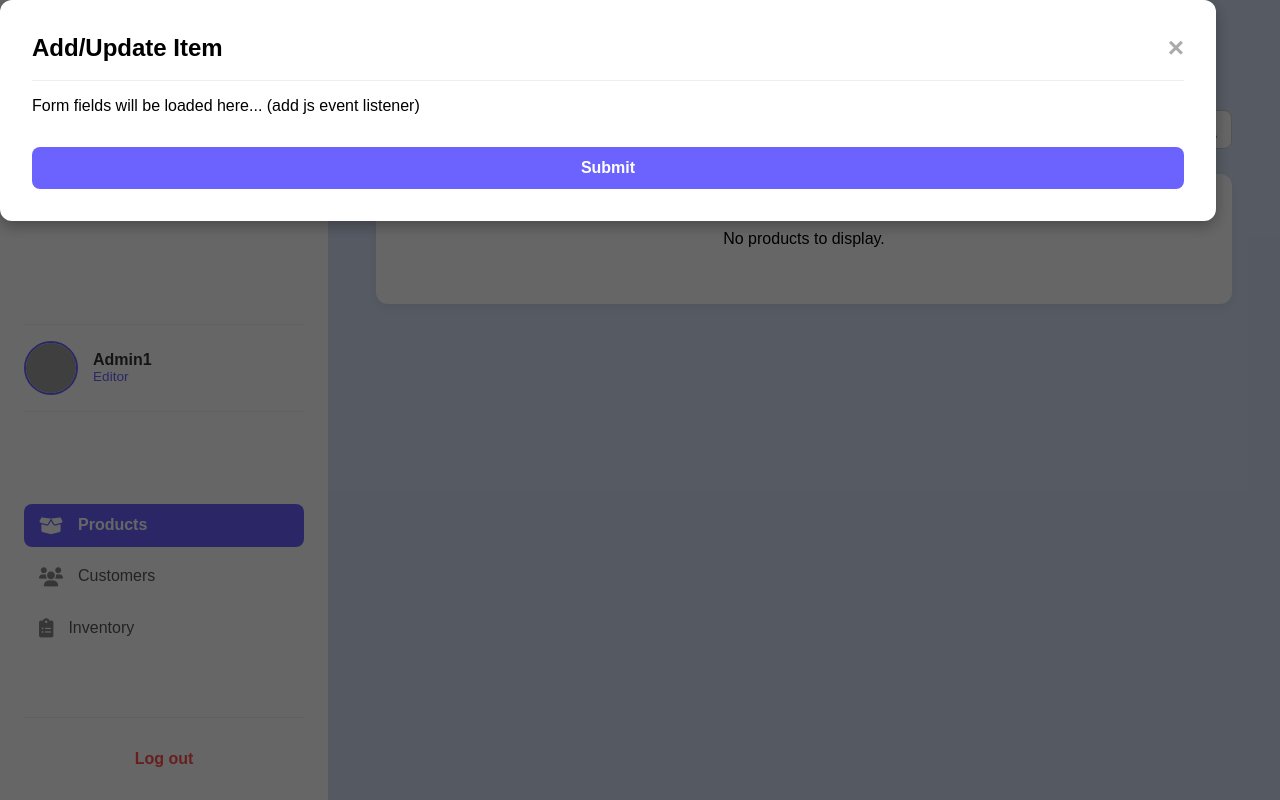
After one commit to LianMaoNUS/IS2108_Project, a Django app: page /admin_panel/dashboard/ in a window 1280 px wide. The commit adds this page. Run offline with Django 5.2, Linux system fonts and the light colour scheme; data that the repository does not hold is empty; grey boxes are pictures that could not be loaded.

Commit message:
admin panel

```diff
--- a/AuroraMart/admin_panel/static/admin_panel/css/panel.css
+++ b/AuroraMart/admin_panel/static/admin_panel/css/panel.css
@@ -31,8 +31,8 @@ body {
 }
 
 .sidebar-header .logo-img {
-    width: 45px; /* Adjust logo size */
-    height: 45px;
+    width: 200px;
+    height: 200px;
 }
 
 .sidebar-header p {
@@ -224,10 +224,23 @@ body {
 
 /* Table Styles */
 .table-container {
+    overflow-x: auto;
     background-color: #fff;
     border-radius: 12px;
-    overflow-x: auto; /* For responsiveness on smaller screens */
     box-shadow: 0 4px 8px rgba(0, 0, 0, 0.05);
+}
+
+.table-container table {
+    width: 100%;
+    border-collapse: collapse;
+}
+
+.table-container th,
+.table-container td {
+    padding: 15px 20px;
+    border-bottom: 1px solid #eee;
+    white-space: nowrap;
+    text-align: left;
 }
 
 table {
@@ -279,3 +292,70 @@ table tbody tr:last-child td {
     background-color: #f9a3a3; /* Muted red */
     color: white;
 }
+
+/* The semi-transparent background overlay */
+.modal-overlay {
+    display: hidden; /* Initially hidden - flex */
+    position: fixed; /* Stays in place even if you scroll */
+    top: 0;
+    left: 0;
+    width: 100%;
+    height: 100%;
+    background-color: rgba(0, 0, 0, 0.6); /* Black with 60% opacity */
+    z-index: 1000; /* Sits on top of everything else */
+
+    /* Use flexbox to center the modal content */
+    justify-content: center;
+    align-items: center;
+}
+
+/* The white content box of the modal */
+.modal-content {
+    background-color: #fff;
+    padding: 2rem;
+    border-radius: 12px;
+    box-shadow: 0 5px 15px rgba(0,0,0,0.3);
+    min-width: 450px;
+    max-width: 90%;
+    position: relative;
+}
+
+.modal-header {
+    display: flex;
+    justify-content: space-between;
+    align-items: center;
+    border-bottom: 1px solid #eee;
+    padding-bottom: 1rem;
+    margin-bottom: 1rem;
+}
+
+.modal-header h2 {
+    margin: 0;
+}
+
+/* The 'X' button to close the modal */
+.close-button {
+    color: #aaa;
+    font-size: 28px;
+    font-weight: bold;
+    cursor: pointer;
+}
+
+.close-button:hover,
+.close-button:focus {
+    color: #333;
+}
+
+/* Basic styling for the submit button inside the modal */
+.modal-body .submit-btn {
+    width: 100%;
+    padding: 12px;
+    margin-top: 1rem;
+    background-color: #6c63ff;
+    color: white;
+    border: none;
+    border-radius: 8px;
+    font-size: 1rem;
+    font-weight: 600;
+    cursor: pointer;
+}
--- /dev/null
+++ b/AuroraMart/admin_panel/templates/admin_panel/dashboard.html
@@ -0,0 +1,156 @@
+<!DOCTYPE html>
+<html lang="en">
+
+<head>
+    <meta charset="UTF-8">
+    <meta name="viewport" content="width=device-width, initial-scale=1.0">
+    <title>Admin - {{ page_title|default:"Dashboard" }}</title>
+
+    {% load static %}
+    <link rel="stylesheet" href="{% static 'admin_panel/css/panel.css' %}">
+    <link rel="stylesheet" href="https://cdnjs.cloudflare.com/ajax/libs/font-awesome/6.0.0-beta3/css/all.min.css">
+</head>
+
+<body>
+    <div class="admin-dashboard">
+        <aside class="sidebar">
+            <div class="sidebar-header">
+                <img src="{% static 'admin_panel/Logo.png' %}" alt="AuroraMart Logo" class="logo-img">
+            </div>
+
+            <div class="admin-profile">
+                <img src="https://t3.ftcdn.net/jpg/01/97/11/64/360_F_197116416_hpfTtXSoJMvMqU99n6hGP4xX0ejYa4M7.jpg"
+                    alt="Admin Profile" class="profile-pic">
+                <div class="profile-info">
+                    <!--login middleware transfer username and user role-->
+                    <p class="admin-name">Admin1</p>
+                    <p class="admin-role">Editor</p>
+                </div>
+            </div>
+
+            <nav class="sidebar-nav">
+                <ul>
+                    <li>
+                        <a href="{% url 'admin_dashboard' %}?type=products"
+                            class="nav-item {% if type == 'products' %}active{% endif %}">
+                            <i class="fa-solid fa-box-open nav-icon"></i>
+                            Products
+                        </a>
+                    </li>
+                    <li>
+                        <a href="{% url 'admin_dashboard' %}?type=customers"
+                            class="nav-item {% if type == 'customers' %}active{% endif %}">
+                            <i class="fa-solid fa-users nav-icon"></i>
+                            Customers
+                        </a>
+                    </li>
+                    <li>
+                        <a href="{% url 'admin_dashboard' %}?type=inventory"
+                            class="nav-item {% if type == 'inventory' %}active{% endif %}">
+                            <i class="fa-solid fa-clipboard-list nav-icon"></i>
+                            Inventory
+                        </a>
+                    </li>
+                </ul>
+            </nav>
+
+            <div class="sidebar-footer">
+                <a href="{% url 'admin_login' %}" class="logout-link">Log out</a>
+            </div>
+        </aside>
+
+        <main class="main-content">
+            <header class="content-header">
+                <h1>{{ page_title }}</h1>
+            </header>
+
+            <div class="controls-bar">
+                <p class="row-count">Showing: 10 rows</p>
+                <div class="action-buttons">
+                    <button class="add-new-btn">
+                        Add new <i class="fa-solid fa-plus"></i>
+                    </button>
+                    <select class="sort-select">
+                        <option value="name">Sort</option>
+                        <option value="price">Price</option>
+                        <option value="sku">SKU</option>
+                    </select>
+                    <div class="search-box">
+                        <input type="text" placeholder="Search by name">
+                        <i class="fa-solid fa-search"></i>
+                    </div>
+                </div>
+            </div>
+
+            <div class="table-container">
+
+                {% if queryset %}
+                <table>
+                    <thead>
+                        <tr>
+                            {% for header in headers %}
+                            <th>{{ header }}</th>
+                            {% endfor %}
+                        </tr>
+                    </thead>
+                    <tbody>
+                        {% if active_type == 'products' %}
+                        {% for item in queryset %}
+                        <tr>
+                            <td>{{ item.sku }}</td>
+                            <td>{{ item.product_name }}</td>
+                            <td>{{ item.category.name }}</td>
+                            <td>${{ item.unit_price }}</td>
+                            <td>{{ item.quantity_on_hand }}</td>
+                            <td>
+                                <button class="action-btn update-btn">Update</button>
+                                <button class="action-btn delete-btn">Delete</button>
+                            </td>
+                        </tr>
+                        {% endfor %}
+                        {% elif active_type == 'customers' %}
+                        {% for item in queryset %}
+                        <tr>
+                            <td>{{ item.user.username }}</td>
+                            <td>{{ item.user.email }}</td>
+                            <td>{{ item.get_employment_status_display }}</td>
+                            <td>
+                                <button class="action-btn update-btn">View Details</button>
+                            </td>
+                        </tr>
+                        {% endfor %}
+                        {% endif %}
+                    </tbody>
+                </table>
+
+                {% else %}
+                <div style="text-align: center; padding: 40px;">
+                    <p>No {{ page_title|lower }} to display.</p>
+                </div>
+                {% endif %}
+
+            </div>
+        </main>
+    </div>
+
+    <div id="form-modal" class="modal-overlay">
+        <div class="modal-content">
+            <header class="modal-header">
+                <h2 id="modal-title">Add/Update Item</h2>
+                <span class="close-button">&times;</span>
+            </header>
+
+            <div class="modal-body">
+                <form id="modal-form" method="post">
+                    {% csrf_token %}
+
+                    <p>Form fields will be loaded here... (add js event listener)</p>
+
+                    <button type="submit" class="submit-btn">Submit</button>
+                </form>
+            </div>
+        </div>
+    </div>
+</body>
+
+</html>
--- a/AuroraMart/admin_panel/templates/admin_panel/signup.html
+++ b/AuroraMart/admin_panel/templates/admin_panel/signup.html
@@ -23,7 +23,6 @@
             <img src="{% static 'admin_panel/Logo.png' %}" alt="AuroraMart Logo" class="logo-img">
             <h2>Admin Panel</h2>
         </div>
-        <!--Change to django form-->
         <form class="login-form" method="post">
             {% csrf_token %}
             {{ form.username }}
--- a/AuroraMart/admin_panel/urls.py
+++ b/AuroraMart/admin_panel/urls.py
@@ -5,5 +5,5 @@ from . import views
 urlpatterns = [
     path('login/', views.loginview.as_view(), name='admin_login'),
     path('signup/', views.signupview.as_view(), name='admin_signup'),
-    path('home/', views.index, name='admin_index'),
+    path('dashboard/', views.dashboardview.as_view(), name='admin_dashboard'),
 ]
--- a/AuroraMart/admin_panel/views.py
+++ b/AuroraMart/admin_panel/views.py
@@ -2,8 +2,9 @@ import re
 from django.shortcuts import render, redirect
 from django.urls import reverse_lazy
 from django.contrib.auth import logout
-from django.contrib.auth.decorators import login_required
 from django.contrib.auth.views import LoginView
+from django.contrib.auth.mixins import LoginRequiredMixin
+from django.views import View
 from django.contrib import messages
 from .forms import AdminLoginForm, AdminSignupForm
 from AuroraMart.models import Product, Customer, Order, Admin
@@ -11,7 +12,7 @@ from AuroraMart.models import Product, Customer, Order, Admin
 class loginview(LoginView):
     form_class = AdminLoginForm
     template_name = 'admin_panel/login.html'
-    success_url = reverse_lazy('admin_panel/index.html')
+    success_url = reverse_lazy('admin_panel/dashboard.html')
 
     def form_valid(self, form):
         messages.success(self.request, f"Welcome back, {form.get_user().username}!")
@@ -21,7 +22,7 @@ class loginview(LoginView):
         messages.error(self.request, "Invalid username or password. Please try again.")
         return super().form_invalid(form)
 
-class signupview(LoginView):
+class signupview(View):
     form_class = AdminSignupForm
     template_name = 'admin_panel/signup.html'
 
@@ -33,7 +34,6 @@ class signupview(LoginView):
 
     def post(self, request, *args, **kwargs):
         form = self.form_class(request.POST)
-
         def check_username(username):
             if len(username) < 6:
                 return "Username must be at least 6 characters long."
@@ -78,5 +78,34 @@ class signupview(LoginView):
         return render(request, self.template_name, {"form": form})
 
 
+class dashboardview(View):
+
+    def get(self, request, *args, **kwargs):
+        view_type = self.request.GET.get('type', 'products')
+        queryset = None
+        page_title = ""
+        fields = ""
+
+        if view_type == 'products':
+            queryset = Product.objects.all()
+            page_title = 'Products'
+            fields = [field.name for field in Product._meta.get_fields()]
+        elif view_type == 'customers':
+            queryset = Customer.objects.all()
+            page_title = 'Customers'
+            fields = [field.name for field in Customer._meta.get_fields()]
+        elif view_type == 'inventory':
+            queryset = Order.objects.all()
+            page_title = 'Inventory'
+            fields = [field.name for field in Order._meta.get_fields()]
+
+        template_name = 'admin_panel/dashboard.html'
+
+        return render(request, template_name, {'type': view_type,'queryset': queryset, 'page_title': page_title,'fields': fields})
+
+    def post(self, request, *args, **kwargs):
+        return render(request, self.template_name)
+
+
 def index(request):
     return render(request, 'admin_panel/index.html')
```
Also changed, not shown: AuroraMart/admin_panel/templates/admin_panel/index.html (deleted, +0 -122 lines), AuroraMart/db.sqlite3, 1 other file.
